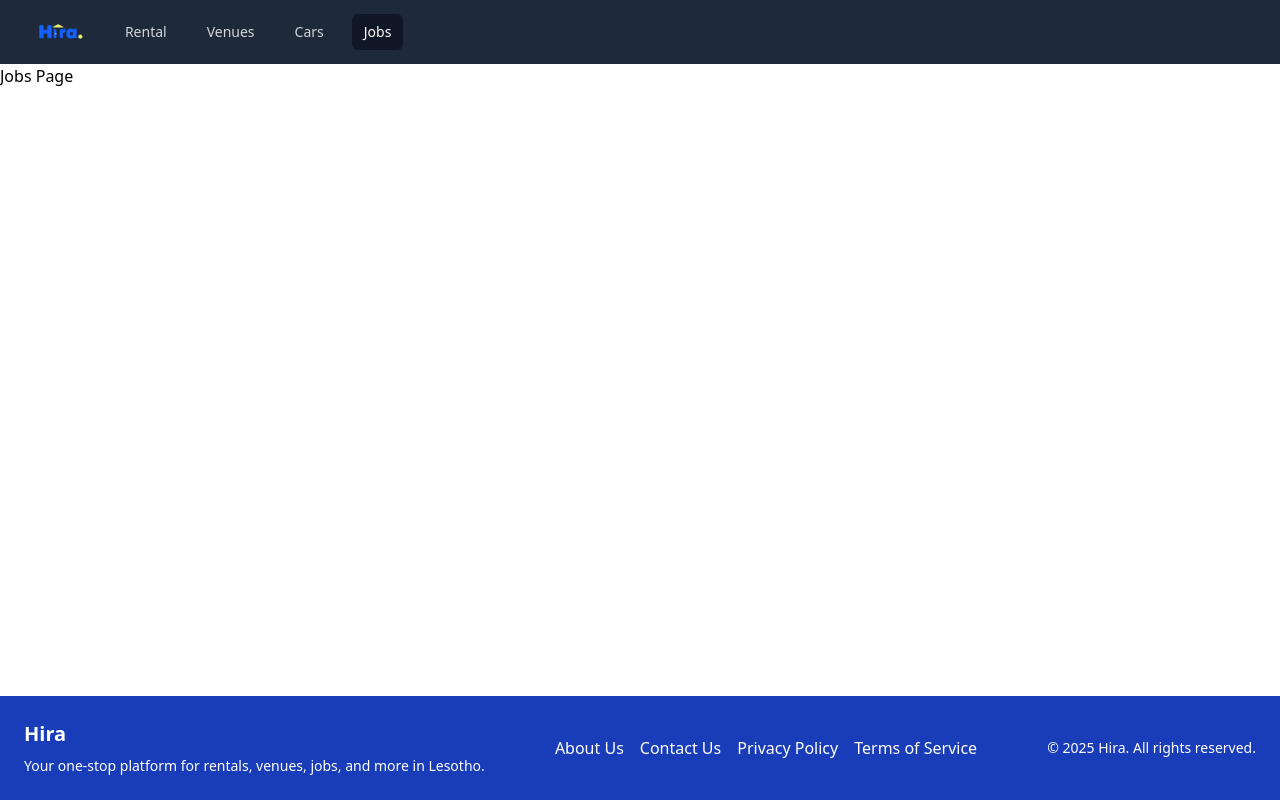
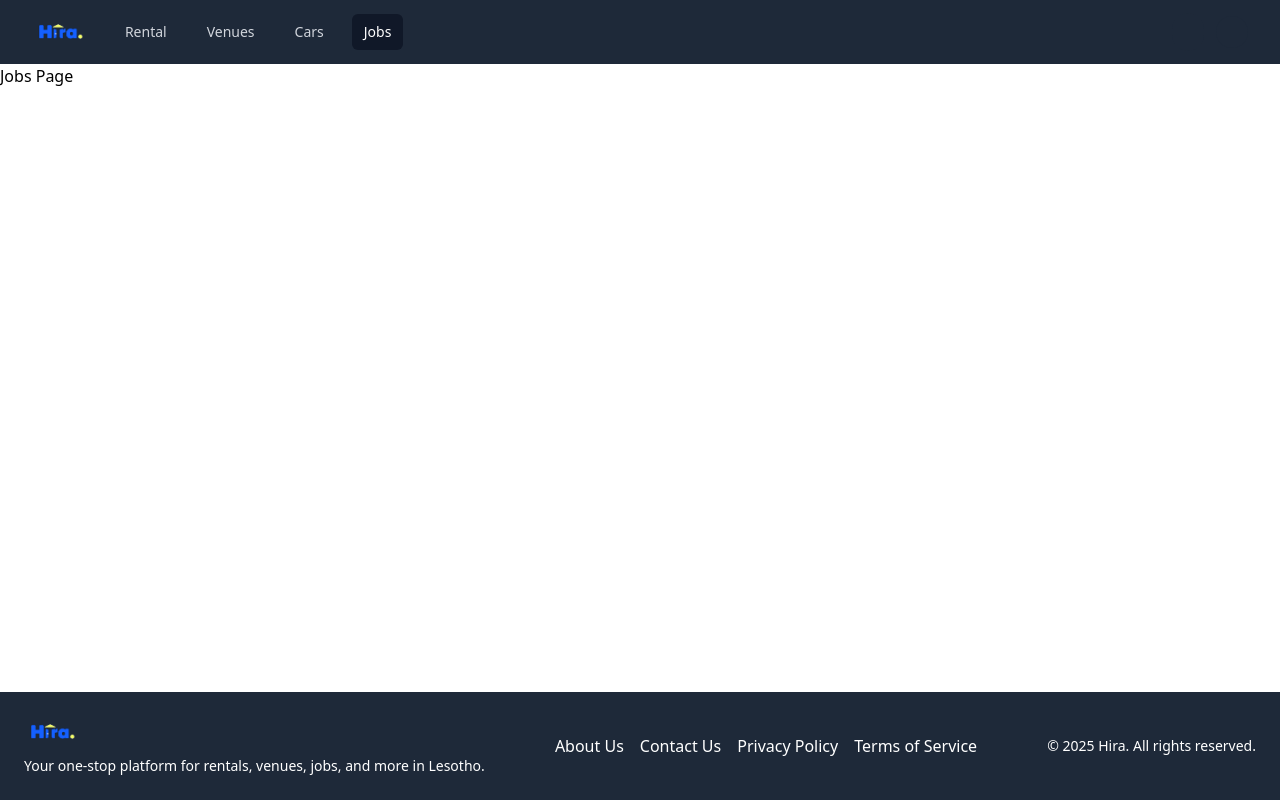
Before and after one commit to Axe7bravo/hira-frontend, a React (Vite) app: page /jobs in a window 1280 px wide. Built offline with nearby package versions, Linux system fonts and the light colour scheme; some icons are missing.

Commit message:
Add logo to footer

```diff
--- a/src/components/Footer.jsx
+++ b/src/components/Footer.jsx
@@ -3,12 +3,18 @@ import { Link } from 'react-router-dom';
 
 const Footer = () => {
   return (
-    <footer className="bg-blue-800 text-white p-6 mt-auto ">
+    <footer className="bg-gray-800 text-white p-6 mt-auto ">
       <div className="container mx-auto flex flex-col md:flex-row justify-between items-center">
         <div className="mb-4 md:mb-0">
-          <Link to="/" className="text-xl font-bold">
-            Hira
-          </Link>
+        <div className="flex shrink-0 items-center">
+              <Link to="/">
+                <img
+                  alt="Hira logo"
+                  src="/src/assets/Hira_logo.png"
+                  className="h-8 w-auto"
+                />
+              </Link>
+            </div>
           <p className="text-sm mt-2">
             Your one-stop platform for rentals, venues, jobs, and more in Lesotho.
           </p>
```
